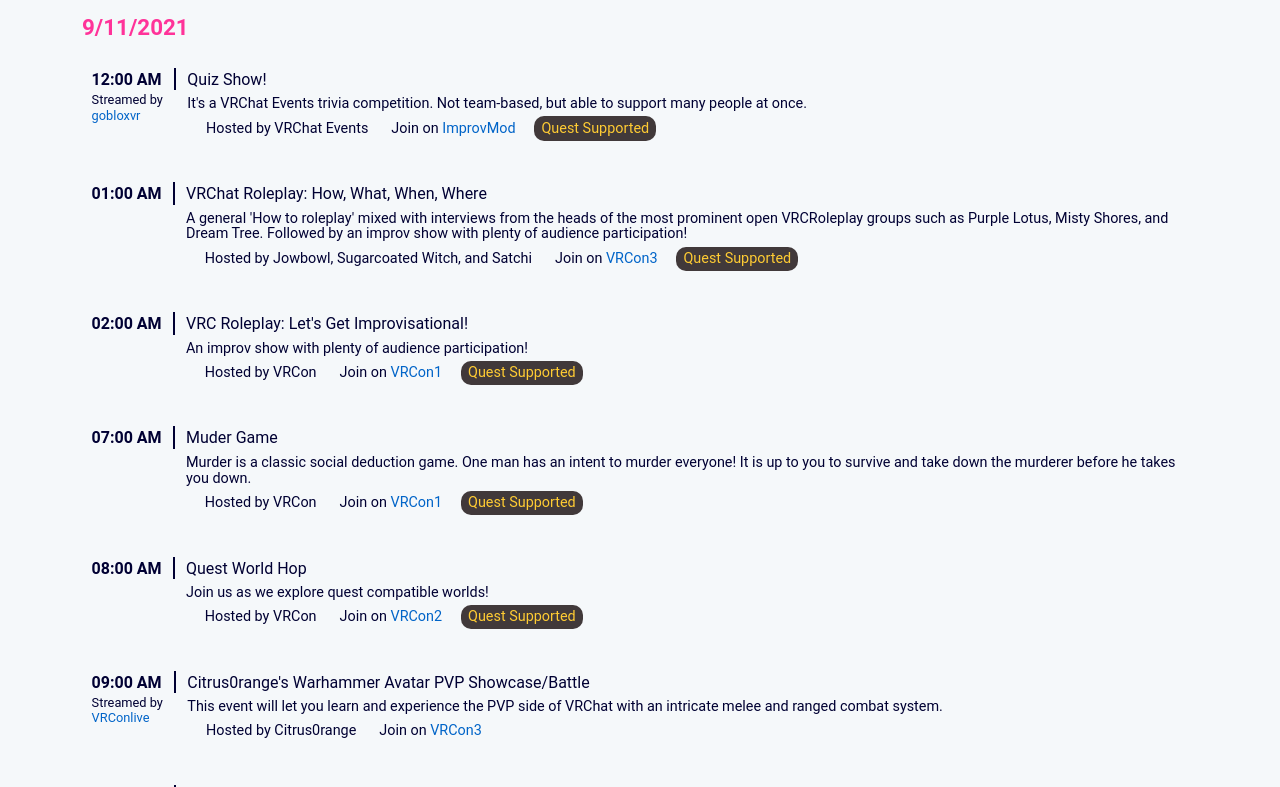
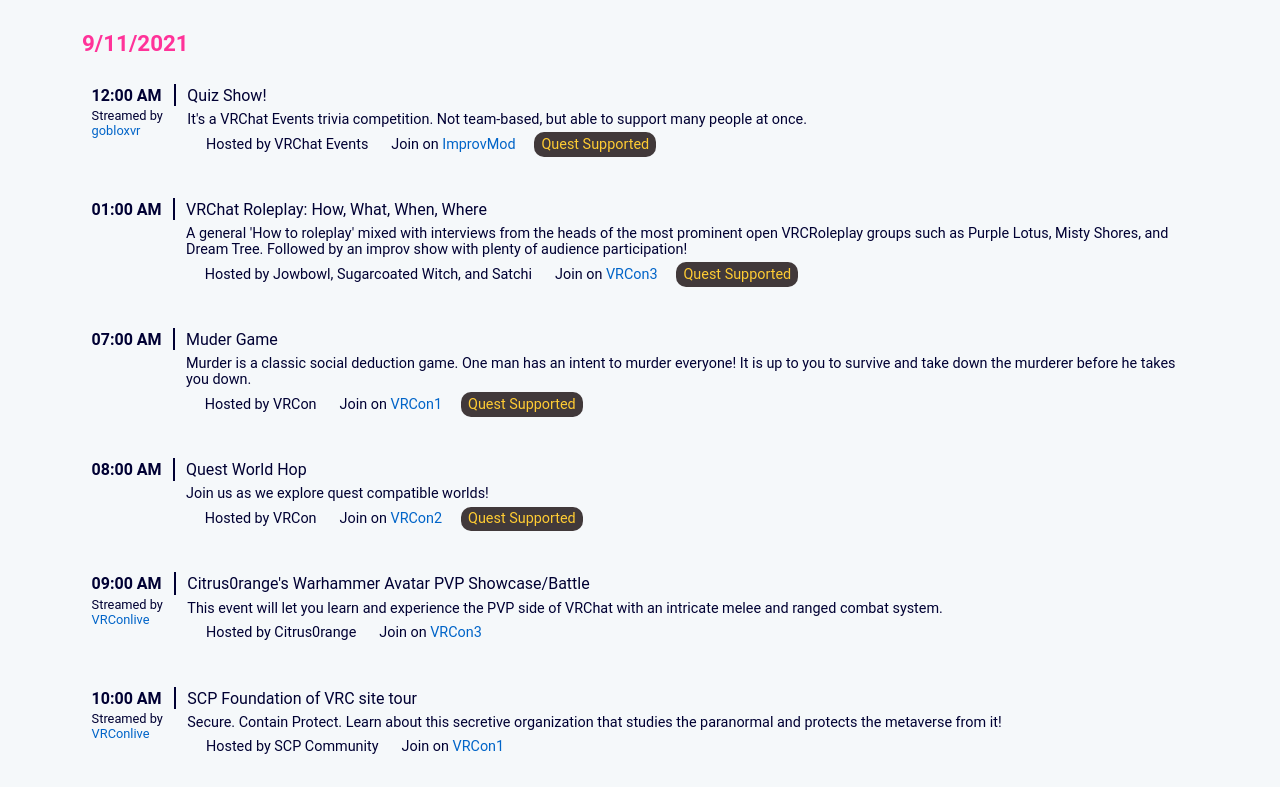
Before and after one commit to EnzeyNet/vrcon-website, a Svelte app: page / in a window 1280 px wide. Shown: the part 3241-4028 px from the top of the page. Built offline with nearby package versions, Linux system fonts and the light colour scheme.

Commit message:
Fix event descriptions

```diff
--- a/src/Client/data/eventsData.js
+++ b/src/Client/data/eventsData.js
@@ -4,7 +4,7 @@ const data = [
         timeStart: new Date('2021-09-09T17:00:00-04:00'),
         timeEnd:   new Date('2021-09-09T18:00:00-04:00'),
         name: 'Opening Ceremony',
-        description: 'Join the VRCon team and celebrate with us as we open the doors to VRCon 2021! You can watch this event twitch via twitch.com/VRConlive ',
+        description: 'Join the VRCon team and celebrate with us as we open the doors to VRCon 2021! You can watch this event twitch via twitch.com/VRConlive',
         liveStreamHost: 'VRConlive',
         hostedBy: 'VRCon',
     },
@@ -29,7 +29,7 @@ const data = [
         timeStart: new Date('2021-09-09T21:00:00-04:00'),
         timeEnd:   new Date('2021-09-09T22:00:00-04:00'),
         name: 'Science outreach in VR',
-        description: 'Join AstroRabbit\'s talk about their experiences in teaching STEM topics in VRChat',
+        description: 'Join AstroRabbit\'s talk about their experiences in teaching STEM topics in VRChat.',
         joinOn: 'VRCon3',
         liveStreamHost: 'VRConlive',
         hostedBy: 'AstroRabbit',
@@ -39,7 +39,7 @@ const data = [
         timeStart: new Date('2021-09-09T22:00:00-04:00'),
         timeEnd:   new Date('2021-09-09T23:00:00-04:00'),
         name: 'How to Combined ALL your VRC Worlds into ONE',
-        description: 'A talk about world optimization by Air In',
+        description: 'A talk about world optimization by Air In.',
         joinOn: 'VRCon1',
         liveStreamHost: 'VRConlive',
         hostedBy: 'Air In',
@@ -49,7 +49,7 @@ const data = [
         timeStart: new Date('2021-09-10T03:00:00-04:00'),
         timeEnd:   new Date('2021-09-10T04:00:00-04:00'),
         name: 'Casual Hangout',
-        description: 'A chill hangout in the VRCon world',
+        description: 'A chill hangout in the VRCon world.',
         joinOn: 'VRCon1',
         hostedBy: 'VRCon',
         isQuestCompatible: true,
@@ -109,7 +109,7 @@ const data = [
         timeStart: new Date('2021-09-10T10:00:00-04:00'),
         timeEnd:   new Date('2021-09-10T11:00:00-04:00'),
         name: 'No Friends Friends Club',
-        description: 'Talking about the club, which is an anti-social social club. List what we do, when the club happens, different experiences, and what to expect.',
+        description: 'VRChat\'s very own anti-social social club! We\'ll talk about who we are, what we do, some of our experiences and everything else you need to know about us and our group.',
         joinOn: 'VRCon2',
         hostedBy: 'Kuro',
         liveStreamHost: 'okaykuro',
@@ -175,20 +175,11 @@ const data = [
     },
     {
         timeStart: new Date('2021-09-10T21:00:00-04:00'),
-        timeEnd:   new Date('2021-09-10T22:00:00-04:00'),
+        timeEnd:   new Date('2021-09-10T23:00:00-04:00'),
         name: 'VRChat Roleplay: How, What, When, Where',
         description: 'A general \'How to roleplay\' mixed with interviews from the heads of the most prominent open VRCRoleplay groups such as Purple Lotus, Misty Shores, and Dream Tree. Followed by an improv show with plenty of audience participation!',
         joinOn: 'VRCon3',
         hostedBy: 'Jowbowl, Sugarcoated Witch, and Satchi',
-        isQuestCompatible: true,
-    },
-    {
-        timeStart: new Date('2021-09-10T22:00:00-04:00'),
-        timeEnd:   new Date('2021-09-10T23:00:00-04:00'),
-        name: 'VRC Roleplay: Let\'s Get Improvisational!',
-        description: 'An improv show with plenty of audience participation!',
-        joinOn: 'VRCon1',
-        hostedBy: 'VRCon',
         isQuestCompatible: true,
     },
     {
@@ -253,6 +244,7 @@ const data = [
         description: 'Support and lessons for voice training, both for more feminine and masculine tones. Get a full rundown on how the vocal systems work, the areas of interest, and how to start lessons and training for people\'s preferred voice tone and range. Learn specifics of vocal ranges, techniques to achieve certain tones and styles, and exercises attendees can take with them to continue in their own time.',
         joinOn: 'VRCon1',
         hostedBy: 'VirtuaLilly',
+        liveStreamHost: 'VirtuaLilly',
         isQuestCompatible: true,
     },
     {
@@ -362,7 +354,7 @@ const data = [
         timeStart: new Date('2021-09-11T21:30:00-04:00'),
         timeEnd:   new Date('2021-09-11T22:00:00-04:00'),
         name: 'VR Pole Dancing - Next level of fitness',
-        description: 'A routine involving deep warmup and stretching, followed by mixed strength and technique pole dance training',
+        description: 'A routine involving deep warmup and stretching, followed by mixed strength and technique pole dance training.',
         joinOn: 'VRCon3',
         hostedBy: 'Archantos',
         liveStreamHost: 'VRConlive',
@@ -373,6 +365,7 @@ const data = [
         timeEnd:   new Date('2021-09-11T23:00:00-04:00'),
         name: 'VRTravellers Presents: The Pilot',
         description: 'An interactive and immersive story-based tour.',
+        joinOn: 'VRCon2',
         hostedBy: 'VRTravellers',
     },
     {
@@ -414,7 +407,7 @@ const data = [
         timeStart: new Date('2021-09-12T07:00:00-04:00'),
         timeEnd:   new Date('2021-09-12T08:00:00-04:00'),
         name: 'Treasure Hunt',
-        description: 'A search for buried pirate treasure! A world made by jar',
+        description: 'A search for buried pirate treasure! A world made by jar.',
         joinOn: 'VRCon2',
         hostedBy: 'VRCon',
         isQuestCompatible: true,
@@ -423,7 +416,7 @@ const data = [
         timeStart: new Date('2021-09-12T08:00:00-04:00'),
         timeEnd:   new Date('2021-09-12T09:00:00-04:00'),
         name: 'VR dance showcase by the SXSW2021 champion YOIKAMI',
-        description: 'A dance performance by Yoikami',
+        description: 'A dance performance by Yoikami.',
         joinOn: 'VRCon3',
         hostedBy: 'Yoikami',
         isQuestCompatible: true,
@@ -435,6 +428,7 @@ const data = [
         description: 'You heard about them, and you love them, now learn about them! Meet the kitten marching band community and learn more about their daily activities.',
         joinOn: 'VRCon1',
         hostedBy: 'Kitten Marching Band Community',
+        liveStreamHost: 'catsgiving',
         isQuestCompatible: true,
     },
     {
@@ -467,7 +461,7 @@ const data = [
         timeStart: new Date('2021-09-12T13:00:00-04:00'),
         timeEnd:   new Date('2021-09-12T14:00:00-04:00'),
         name: 'Introduction to VR Sign Language',
-        description: 'We will hold a class with different teachers to show bits and pieces of their language. ',
+        description: 'We will hold a class with different teachers to show bits and pieces of their language.',
         joinOn: 'VRCon1',
         hostedBy: 'Fearlesskoolaid',
         liveStreamHost: 'VRConlive',
@@ -477,7 +471,7 @@ const data = [
         timeStart: new Date('2021-09-12T14:00:00-04:00'),
         timeEnd:   new Date('2021-09-12T15:00:00-04:00'),
         name: 'The Amazing Spider-Lair Experience',
-        description: 'Join The Spider-Lair and discover the action-packed wall-crawling, web-swinging hangout world! ',
+        description: 'Join The Spider-Lair and discover the action-packed wall-crawling, web-swinging hangout world!',
         joinOn: 'VRCon3',
         hostedBy: 'The Spider-Lair Community',
         isQuestCompatible: true,
@@ -486,7 +480,7 @@ const data = [
         timeStart: new Date('2021-09-12T15:00:00-04:00'),
         timeEnd:   new Date('2021-09-12T16:00:00-04:00'),
         name: 'VRCLens Filmmaking & Photography Workshop',
-        description: 'A hands-on class introducing the basics and advanced techniques for operating virtual camera \'VRCLens\' created by Hirabiki. This workshop is perfect for photography & film enthusiasts interested in getting the best out of their camera. VRCLens avatar will be provided at the event. ',
+        description: 'A hands-on class introducing the basics and advanced techniques for operating virtual camera \'VRCLens\' created by Hirabiki. This workshop is perfect for photography & film enthusiasts interested in getting the best out of their camera. VRCLens avatar will be provided at the event.',
         joinOn: 'VRCon1',
         hostedBy: 'Joe Hunting (Little Poe)',
         liveStreamHost: 'VRConlive',
@@ -515,7 +509,7 @@ const data = [
         timeStart: new Date('2021-09-12T18:00:00-04:00'),
         timeEnd:   new Date('2021-09-12T19:00:00-04:00'),
         name: 'VRChat Movie Panel',
-        description: 'Q & A For the VRChat Movie',
+        description: 'Q & A For the VRChat Movie.',
         joinOn: 'VRCon1',
         hostedBy: 'The VRChat Movie Team',
         liveStreamHost: 'VRConlive',
@@ -525,7 +519,7 @@ const data = [
         timeStart: new Date('2021-09-12T19:00:00-04:00'),
         timeEnd:   new Date('2021-09-12T20:00:00-04:00'),
         name: 'Boneworks dev talk on future of VR',
-        description: 'VR Thought Party or The Choice to Abandon Biological Reality',
+        description: 'VR Thought Party or The Choice to Abandon Biological Reality.',
         joinOn: 'VRCon2',
         hostedBy: 'AK0 from StressLevelZero',
         liveStreamHost: 'VRConlive',
@@ -535,7 +529,7 @@ const data = [
         timeStart: new Date('2021-09-12T20:00:00-04:00'),
         timeEnd:   new Date('2021-09-12T21:00:00-04:00'),
         name: 'Belly Dance Lesson',
-        description: 'Introductory lesson on how to belly dance in VR',
+        description: 'Introductory lesson on how to belly dance in VR.',
         joinOn: 'VRCon3',
         hostedBy: 'DustBunny',
         liveStreamHost: 'dustydustbunny',
@@ -545,7 +539,7 @@ const data = [
         timeStart: new Date('2021-09-12T21:00:00-04:00'),
         timeEnd:   new Date('2021-09-12T22:00:00-04:00'),
         name: 'Improv Show',
-        description: 'Gob\'s Improv Emporium Main Improv Show',
+        description: 'Gob\'s Improv Emporium Main Improv Show.',
         joinOn: 'ImprovMod',
         hostedBy: 'goblox',
         liveStreamHost: 'gobloxvr',
```
